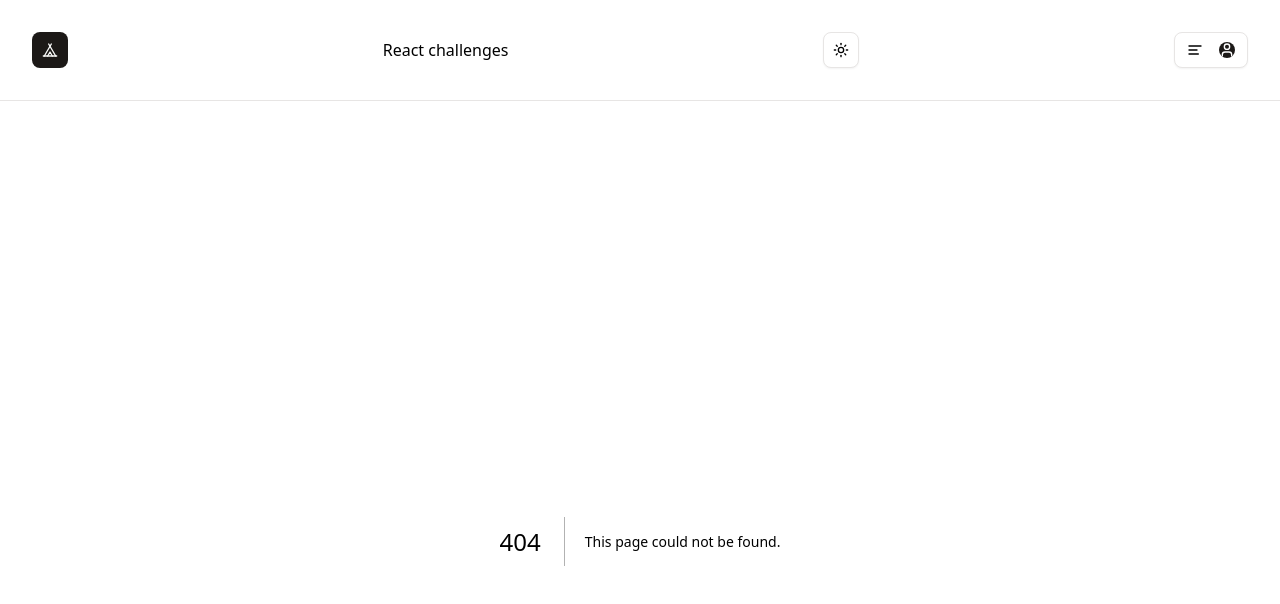
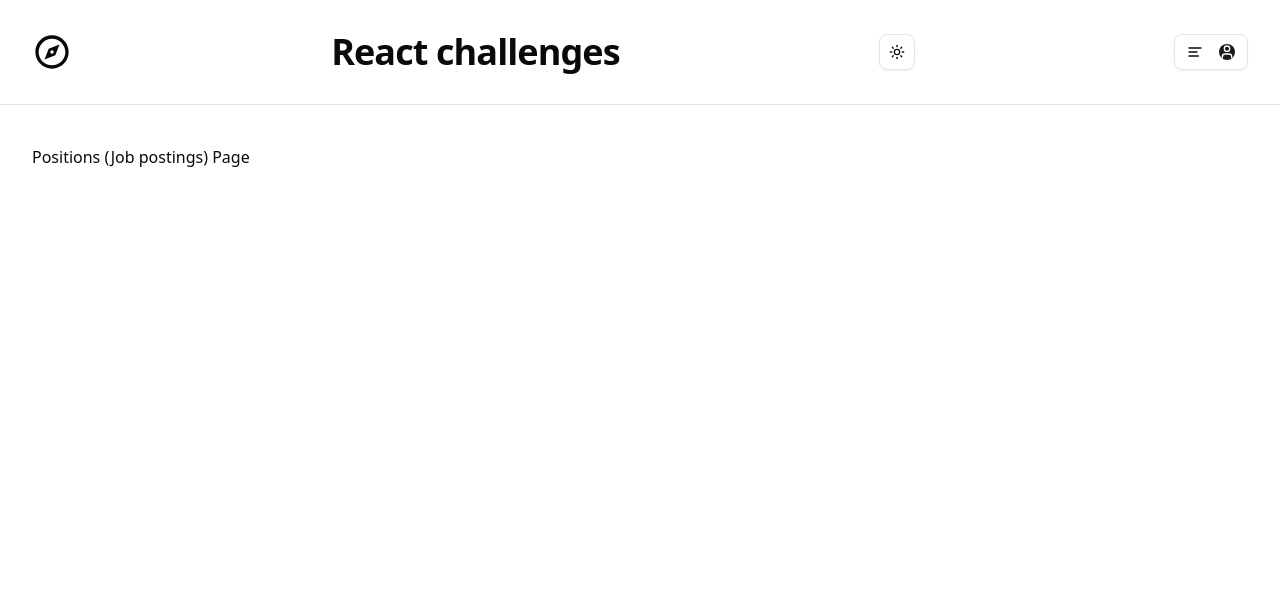
Before and after one commit to mrobayo/react-challenges, a Next.js app: page /partner/positions in a window 1280 px wide. Before the commit this address had no page. Shown: the top 604 px of the page. Built offline with nearby package versions, Linux system fonts and the light colour scheme.

Commit message:
add structure

```diff
--- a/app/page.tsx
+++ b/app/page.tsx
@@ -1,6 +1,6 @@
 import {Button} from "@/components/ui/button";
 
-export default function Home() {
+export default function HomePage() {
   return (
     <div className="flex min-h-screen items-center justify-center bg-zinc-50 font-sans dark:bg-black">
       <main className="flex min-h-screen w-full max-w-3xl flex-col items-center justify-between py-32 px-16 bg-white dark:bg-black sm:items-start">
--- /dev/null
+++ b/app/partner/admin/page.tsx
@@ -0,0 +1,5 @@
+
+
+export default function AdminPage() {
+  return <div>Admin Page</div>;
+}
--- /dev/null
+++ b/app/partner/page.tsx
@@ -0,0 +1,5 @@
+
+
+export default function PartnerPage() {
+  return <div>Partner Page</div>;
+}
--- /dev/null
+++ b/app/partner/positions/page.tsx
@@ -0,0 +1,4 @@
+
+export default function PositionsPage() {
+  return <div>Positions (Job postings) Page</div>;
+}
--- /dev/null
+++ b/app/system/pools/challenges/page.tsx
@@ -0,0 +1,5 @@
+
+
+export default function ChallengesPage() {
+  return <div>Challenges Page</div>;
+}
--- /dev/null
+++ b/app/system/pools/page.tsx
@@ -0,0 +1,5 @@
+
+
+export default function PoolsPage() {
+  return <div>Pools Page</div>;
+}
--- /dev/null
+++ b/app/system/pools/questions/page.tsx
@@ -0,0 +1,5 @@
+
+
+export default function QuestionsPage() {
+  return <div>Questions Page</div>;
+}
--- a/components/navbar/Logo.tsx
+++ b/components/navbar/Logo.tsx
@@ -1,14 +1,11 @@
 import Link from 'next/link';
-import { LuTent } from 'react-icons/lu';
-import { Button } from '../ui/button';
+import { RiCompass3Line } from "react-icons/ri";
 
 function Logo() {
   return (
-    <Button size='icon' asChild>
       <Link href='/'>
-        <LuTent className='w-6 h-6' />
+        <RiCompass3Line className='w-10 h-10' />
       </Link>
-    </Button>
   );
 }
 export default Logo;
--- a/components/navbar/Navbar.tsx
+++ b/components/navbar/Navbar.tsx
@@ -7,13 +7,17 @@
   return (
     <nav className='border-b'>
       <div className='container flex flex-col sm:flex-row sm:justify-between sm:items-center flex-wrap gap-4 py-8'>
-        <Logo />
-        React challenges
-        <DarkMode />
+        <Logo/>
+        <h1 className="scroll-m-20 text-center text-4xl font-extrabold tracking-tight text-balance">
+          React challenges
+        </h1>
 
-        <LinksDropdown />
+        <DarkMode/>
+
+        <LinksDropdown/>
       </div>
     </nav>
   );
 }
+
 export default Navbar;
--- a/package.json
+++ b/package.json
@@ -3,11 +3,16 @@
   "version": "0.1.0",
   "private": true,
   "scripts": {
+    "preinstall": "npx -y only-allow pnpm",
     "dev": "next dev",
     "build": "next build",
     "start": "next start",
     "lint": "eslint"
   },
+  "engines": {
+    "node": ">=24.11"
+  },
+  "packageManager": "pnpm@8.7.5",
   "dependencies": {
     "@radix-ui/react-checkbox": "^1.3.3",
     "@radix-ui/react-dropdown-menu": "^2.1.16",
```
Also changed, not shown: 1 other file (tests, documents, lock files or other folders).
